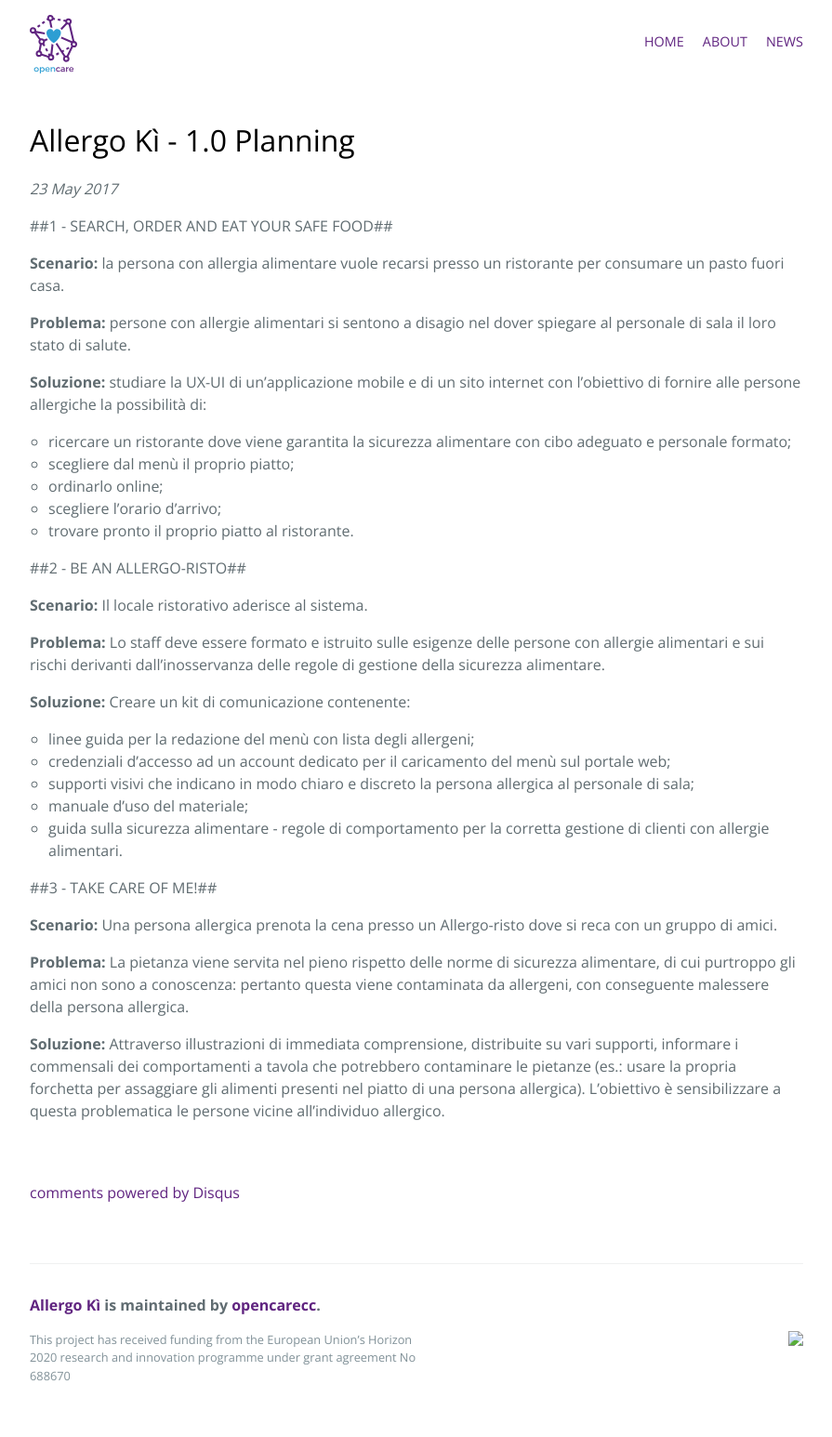
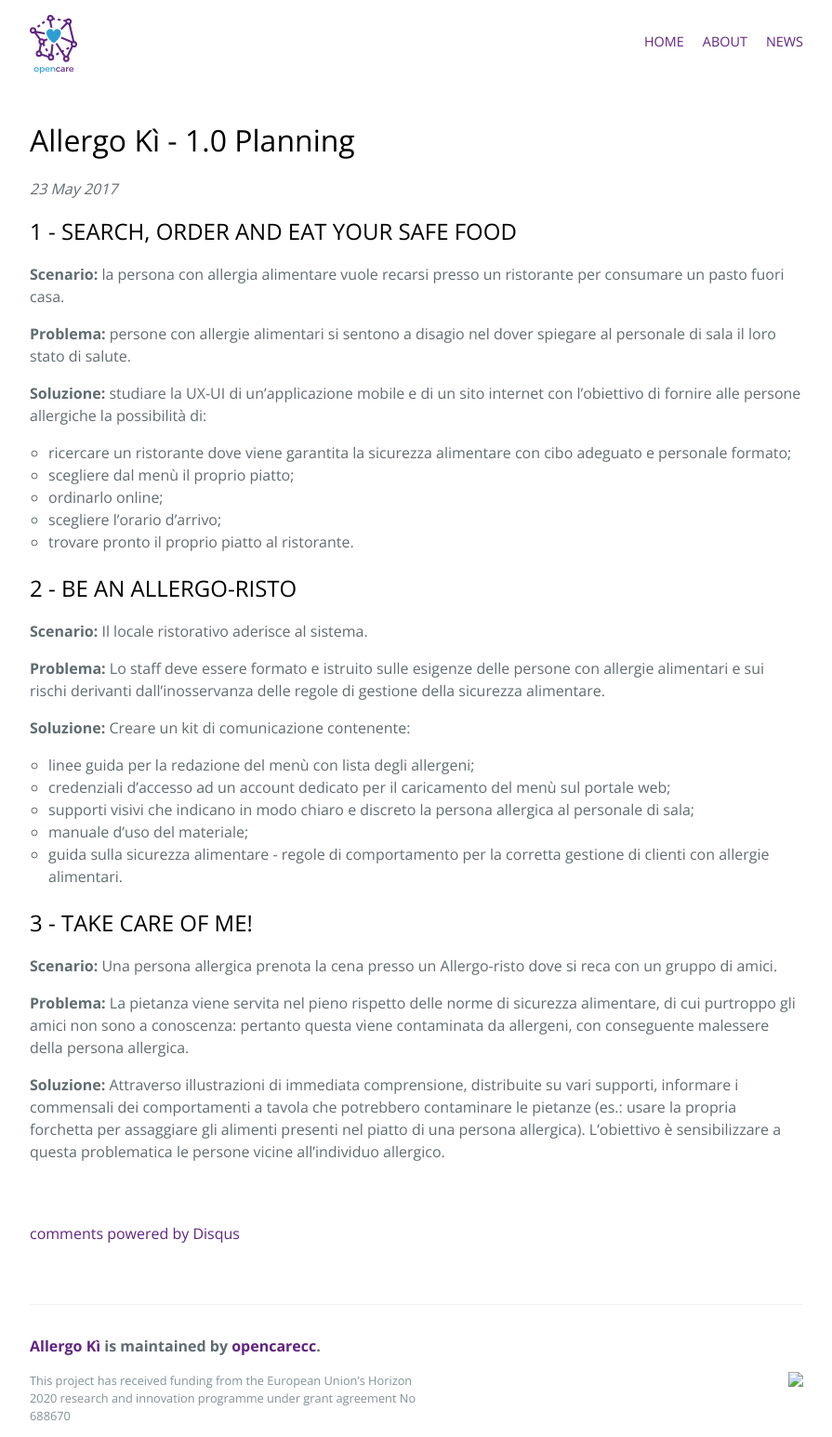
Before and after one commit to opencarecc/allergoki, a Jekyll site: the page built from _posts/2017-05-23-1_0_Planning.md, in a window 1280 px wide. Shown: the whole page at 93% size, without its empty margins (192-1087 px from the left). Built offline with Jekyll 4.4.1, drawn with Linux system fonts in a browser that asks for light colours; comment, search, counter and statistics services are not loaded; before the commit the page ends 1503 px from its top, so only the background shows below that.

Commit message:
formatting

```diff
--- a/_posts/2017-05-23-1_0_Planning.md
+++ b/_posts/2017-05-23-1_0_Planning.md
@@ -4,7 +4,7 @@ title: "Allergo Kì - 1.0 Planning"
 date: 2017-05-23
 ---
 
-##1 - SEARCH, ORDER AND EAT YOUR SAFE FOOD##
+## 1 - SEARCH, ORDER AND EAT YOUR SAFE FOOD
 
 **Scenario:** la persona con allergia alimentare vuole recarsi presso un ristorante per consumare un pasto fuori casa.
 
@@ -19,7 +19,7 @@ date: 2017-05-23
 * trovare pronto il proprio piatto al ristorante.
 
 
-##2 - BE AN ALLERGO-RISTO##
+## 2 - BE AN ALLERGO-RISTO
 
 **Scenario:** Il locale ristorativo aderisce al sistema.
 
@@ -34,7 +34,7 @@ date: 2017-05-23
 * guida sulla sicurezza alimentare - regole di comportamento per la corretta gestione di clienti con allergie alimentari.
 
 
-##3 - TAKE CARE OF ME!##
+## 3 - TAKE CARE OF ME!
 
 **Scenario:** Una persona allergica prenota la cena presso un Allergo-risto dove si reca con un gruppo di amici.
 
```
